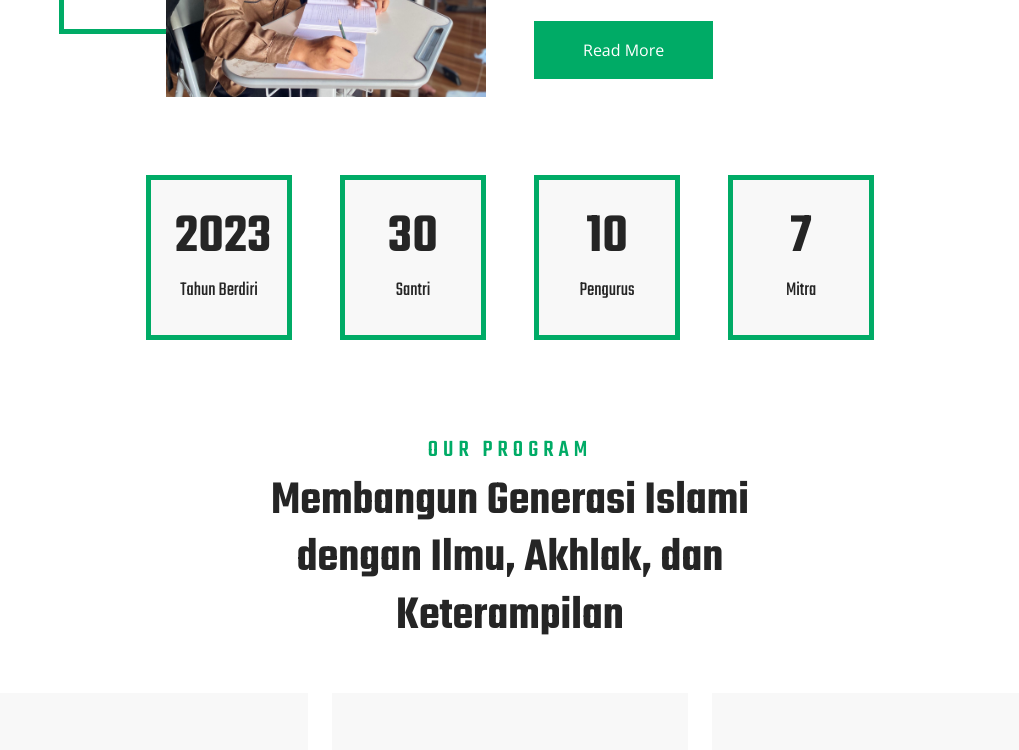
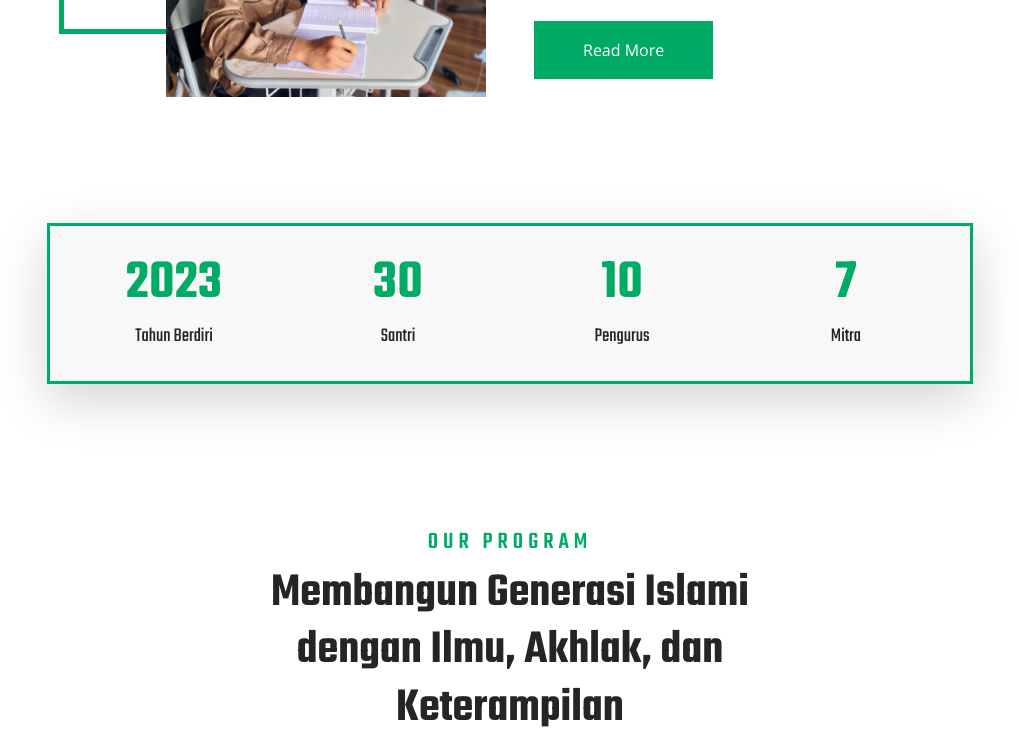
Before and after one commit to reyhanhmdani/sayfelfalah, a website with bundled scripts: page index.html in a window 1280 px wide. Shown: the part 1843-2593 px from the top of the page, without its empty margins (130-1149 px from the left). Built offline with nearby package versions, Linux system fonts and the light colour scheme.

Commit message:
change color section static and change border

```diff
--- a/index.html
+++ b/index.html
@@ -200,42 +200,35 @@
     <!-- About End -->
 
     <!-- Statistics Section Start -->
-    <div class="container-xxl py-5">
+    <div class="container-xxl py-5 mt-5 mb-5">
       <div class="container">
-        <div class="row g-5 justify-content-center">
-          <div class="col-md-2 col-6 text-center">
-            <div class="border border-5 border-primary p-4 bg-light">
+        <div class="row justify-content-center">
+          <div class="col-lg-10">
+            <div class="border border-3 border-primary p-4 bg-light shadow-lg rounded-4">
+              <div class="row g-4 justify-content-center">
+                <div class="col-md-3 col-6 text-center">
                     <h1 class="display-4" data-toggle="counter-up">2023</h1>
                     <h5 class="mt-2">Tahun Berdiri</h5>
                 </div>
-          </div>
-          <div class="col-md-2 col-6 text-center">
-            <div class="border border-5 border-primary p-4 bg-light">
+                <div class="col-md-3 col-6 text-center">
                     <h1 class="display-4" data-toggle="counter-up">30</h1>
                     <h5 class="mt-2">Santri</h5>
                 </div>
-          </div>
-          <div class="col-md-2 col-6 text-center">
-            <div class="border border-5 border-primary p-4 bg-light">
+                <div class="col-md-3 col-6 text-center">
                     <h1 class="display-4" data-toggle="counter-up">10</h1>
                     <h5 class="mt-2">Pengurus</h5>
                 </div>
-          </div>
-          <div class="col-md-2 col-6 text-center">
-            <div class="border border-5 border-primary p-4 bg-light">
+                <div class="col-md-3 col-6 text-center">
                     <h1 class="display-4" data-toggle="counter-up">7</h1>
                     <h5 class="mt-2">Mitra</h5>
                 </div>
               </div>
-          <!-- <div class="col-md-2 col-6 text-center">
-              <div class="border border-5 border-primary p-4">
-                  <h1 class="display-4" data-toggle="counter-up">0</h1>
-                  <h5 class="mt-2">Alumni</h5>
-              </div>
-          </div> -->
             </div>
           </div>
         </div>
+      </div>
+    </div>
+
     <!-- Statistics Section End -->
 
     <!-- Program Start -->
```
Also changed, not shown: css/bootstrap.min.css. Lines whose indentation alone changed are shown as unchanged.
